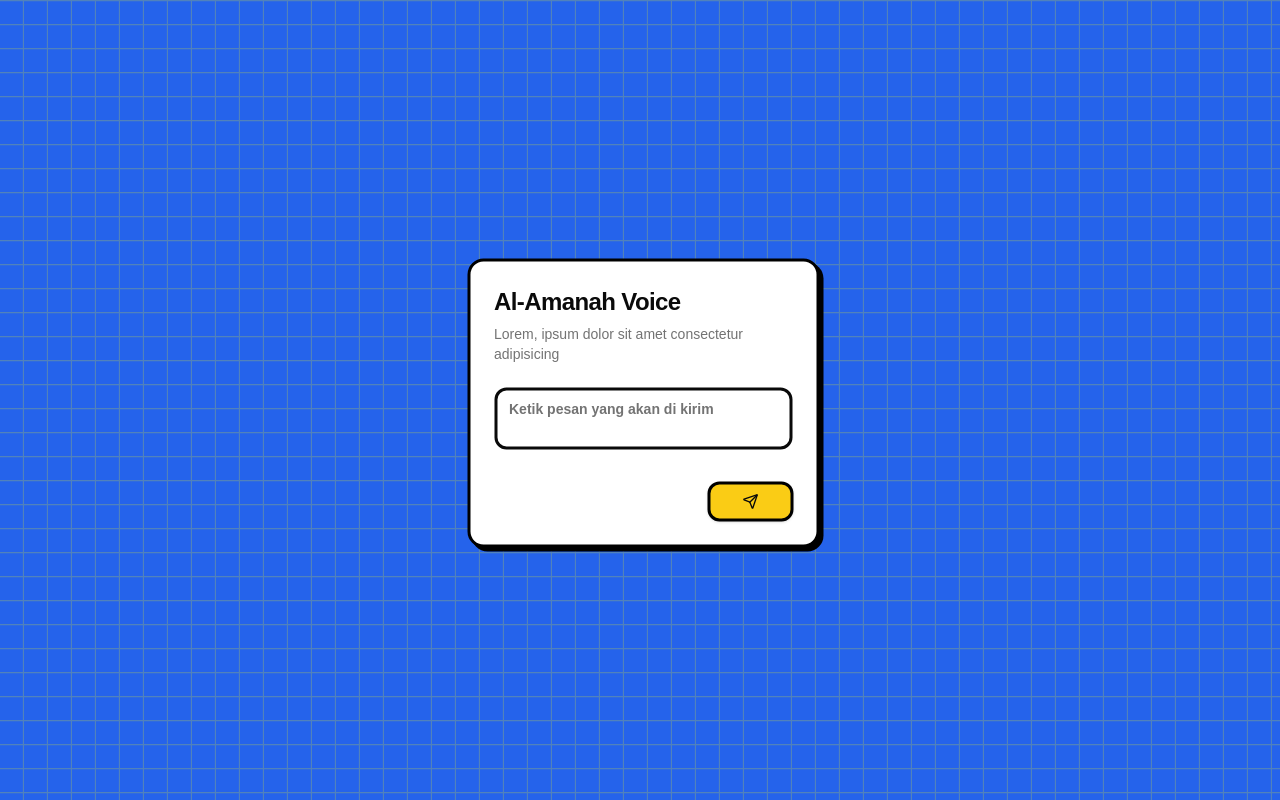
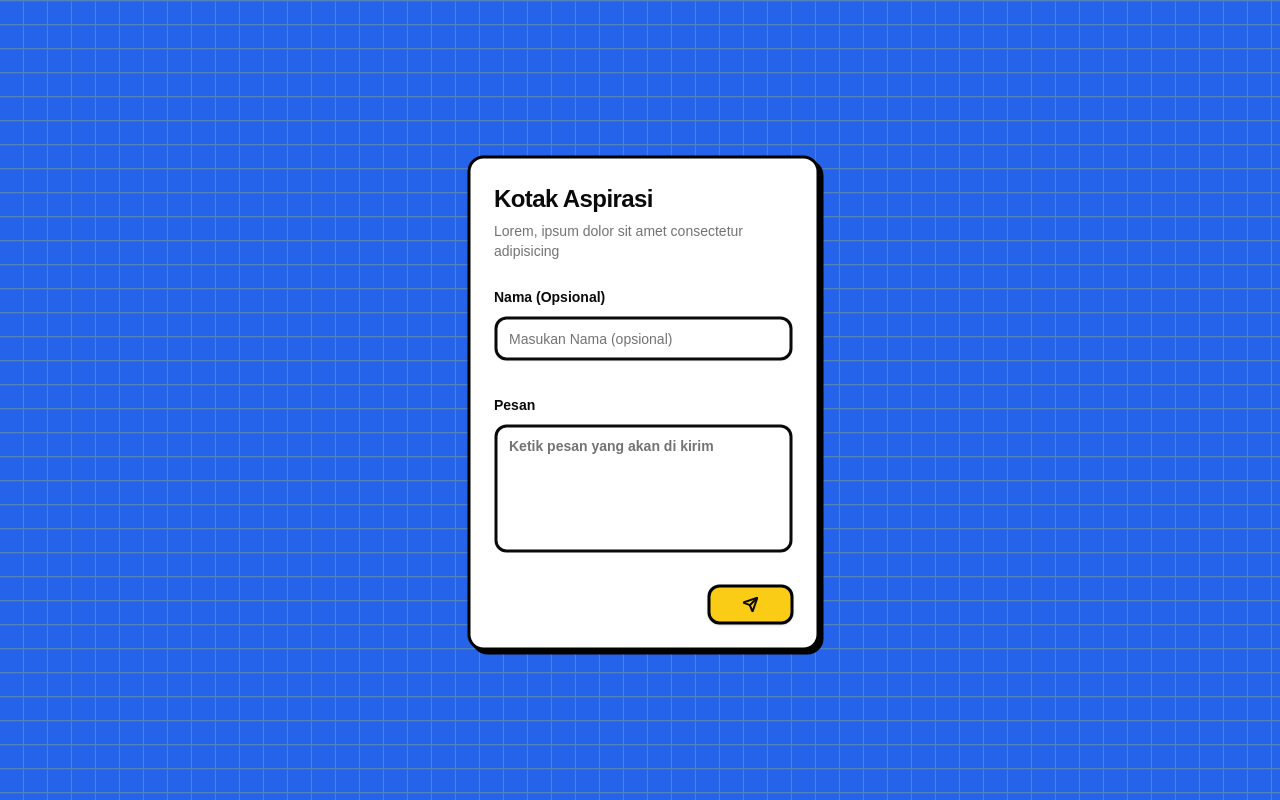
Before and after one commit to alshin24/alamanah-voice, a Next.js app: page / in a window 1280 px wide. Built offline with nearby package versions, Linux system fonts and the light colour scheme.

Commit message:
eeq: feat

```diff
--- a/package.json
+++ b/package.json
@@ -25,7 +25,7 @@
     "sonner": "^1.7.2",
     "tailwind-merge": "^2.6.0",
     "tailwindcss-animate": "^1.0.7",
-    "zod": "^3.24.1"
+    "zod": "^3.24.4"
   },
   "devDependencies": {
     "@eslint/eslintrc": "^3",
--- a/src/app/action.ts
+++ b/src/app/action.ts
@@ -12,12 +12,12 @@ export async function submitForm(data: unknown) {
         throw new Error('Validation failed');
     }
 
-    const { message } = parsedData.data;
+    const { message, name } = parsedData.data;
 
     const { data: messageData, error } = await supabase
         .from('messages')
         .insert([
-            { message }
+            { message, name }
         ])
         .select()
 
@@ -26,6 +26,4 @@ export async function submitForm(data: unknown) {
         console.log("error : ", error.message)
     }
 
-
-
 }
--- a/src/components/form-builder.tsx
+++ b/src/components/form-builder.tsx
@@ -1,7 +1,6 @@
 "use client";
 
 import { useForm } from "react-hook-form";
-import { zodResolver } from "@hookform/resolvers/zod";
 import * as z from "zod";
 import { Button } from "@/components/ui/button";
 import {
@@ -9,6 +8,7 @@ import {
     FormControl,
     FormField,
     FormItem,
+    FormLabel,
     FormMessage,
 } from "@/components/ui/form";
 import { Textarea } from "@/components/ui/textarea";
@@ -17,25 +17,30 @@ import { formSchema } from "@/zod/schema";
 import { submitForm } from "@/app/action";
 import { useState } from "react";
 import { useRouter } from "next/navigation";
+import { zodResolver } from "@hookform/resolvers/zod";
+import { Input } from "./ui/input";
 
 export default function FormBuilder() {
-    const [isLoading, setisLoading] = useState(false)
-    const router = useRouter()
+    const [isLoading, setisLoading] = useState(false);
+    const router = useRouter();
 
     const form = useForm<z.infer<typeof formSchema>>({
         resolver: zodResolver(formSchema),
+        defaultValues: {
+            name: "",
+            message: "",
+        },
     });
 
     async function onSubmit(values: z.infer<typeof formSchema>) {
         try {
-            setisLoading(true)
+            setisLoading(true);
             await submitForm(values);
-            setisLoading(false)
-            router.push('/success')
-
+            setisLoading(false);
+            router.push("/success");
         } catch (error) {
             console.error("Form submission error", error);
-            setisLoading(false)
+            setisLoading(false);
         }
     }
 
@@ -47,14 +52,31 @@ export default function FormBuilder() {
             >
                 <FormField
                     control={form.control}
+                    name="name"
+                    render={({ field }) => (
+                        <FormItem>
+                            <FormLabel>Nama (Opsional)</FormLabel>
+                            <FormControl>
+                                <Input
+                                    placeholder="Masukan Nama (opsional)"
+                                    {...field}
+                                />
+                            </FormControl>
+                            <FormMessage />
+                        </FormItem>
+                    )}
+                />
+                <FormField
+                    control={form.control}
                     name="message"
                     render={({ field }) => (
                         <FormItem>
+                            <FormLabel>Pesan</FormLabel>
                             <FormControl>
                                 <Textarea
-                                    cols={5}
+                                    cols={10}
                                     placeholder="Ketik pesan yang akan di kirim"
-                                    className="resize-none"
+                                    className="resize-none h-32"
                                     {...field}
                                 />
                             </FormControl>
@@ -73,8 +95,11 @@ export default function FormBuilder() {
                         className="font-bold"
                         disabled={isLoading}
                     >
-                        { isLoading ? <Loader2 className="animate-spin"/> : <Send /> }
-
+                        {isLoading ? (
+                            <Loader2 className="animate-spin" />
+                        ) : (
+                            <Send strokeWidth={3} />
+                        )}
                     </Button>
                 </div>
             </form>
--- a/src/components/form-card.tsx
+++ b/src/components/form-card.tsx
@@ -1,4 +1,4 @@
-import * as React from "react"
+import * as React from "react";
 
 import {
     Card,
@@ -6,19 +6,21 @@ import {
     CardDescription,
     CardHeader,
     CardTitle,
-} from "@/components/ui/card"
-import FormBuilder from "./form-builder"
+} from "@/components/ui/card";
+import FormBuilder from "./form-builder";
 
 export default function FormCard() {
     return (
-    <Card className="max-w-[22rem] shadow-active neu neu-pressed ">
+        <Card className="max-w-[22rem] shadow-active neu neu-pressed">
             <CardHeader>
-        <CardTitle className="text-2xl">Al-Amanah Voice</CardTitle>
-        <CardDescription>Lorem, ipsum dolor sit amet consectetur adipisicing </CardDescription>
+                <CardTitle className="text-2xl">Kotak Aspirasi</CardTitle>
+                <CardDescription>
+                    Lorem, ipsum dolor sit amet consectetur adipisicing{" "}
+                </CardDescription>
             </CardHeader>
             <CardContent>
-        <FormBuilder/>
+                <FormBuilder />
             </CardContent>
         </Card>
-  )
+    );
 }
--- a/src/components/success-card.tsx
+++ b/src/components/success-card.tsx
@@ -26,7 +26,7 @@ export default function SuccessCard() {
                 </div>
             </CardContent>
             <CardFooter>
-                    <Button asChild variant="neu" className="w-full mt-3">
+                    <Button asChild variant="neu" className="w-full mt-3 font-bold">
                         <Link href="/" className="font-bold">
                             Kirim Pesan Lagi
                         </Link>
--- a/src/components/ui/input.tsx
+++ b/src/components/ui/input.tsx
@@ -1,22 +1,26 @@
-import * as React from "react"
+import * as React from "react";
 
-import { cn } from "@/lib/utils"
+import { cn } from "@/lib/utils";
 
 const Input = React.forwardRef<HTMLInputElement, React.ComponentProps<"input">>(
     ({ className, type, ...props }, ref) => {
         return (
             <input
                 type={type}
+                // className={cn(
+                //                 "flex min-h-[60px] w-full rounded-xl border-[3px] border-foreground bg-background px-3 py-2 text-sm ring-offset-background file:border-0 file:bg-transparent file:text-sm file:font-medium file:text-foreground placeholder:text-muted-foreground disabled:cursor-not-allowed disabled:opacity-50 placeholder-bold font-bold",
+                //                 className
+                //             )}
                 className={cn(
-          "flex h-9 w-full rounded-md border border-input bg-transparent px-3 py-1 text-base shadow-sm transition-colors file:border-0 file:bg-transparent file:text-sm file:font-medium file:text-foreground placeholder:text-muted-foreground focus-visible:outline-none focus-visible:ring-1 focus-visible:ring-ring disabled:cursor-not-allowed disabled:opacity-50 md:text-sm",
+                    "flex h-11 w-full rounded-xl border-[3px] border-foreground bg-background px-3 py-2 text-base shadow-sm transition-colors file:border-0 file:bg-transparent file:text-sm file:font-medium file:text-foreground placeholder:text-muted-foreground  focus-visible:ring-ring disabled:cursor-not-allowed disabled:opacity-50 md:text-sm",
                     className
                 )}
                 ref={ref}
                 {...props}
             />
-    )
+        );
     }
-)
-Input.displayName = "Input"
+);
+Input.displayName = "Input";
 
-export { Input }
+export { Input };
--- a/src/zod/schema.ts
+++ b/src/zod/schema.ts
@@ -1,8 +1,11 @@
 import { z } from "zod"
 
 const formSchema = z.object({
-    message: z.string().min(1, {
-      message: "Form pesan harus di isi"
+  name: z.string().min(3, {
+    message: "Form nama harus di isi minimal dengan 3 huruf"
+  }).optional(),
+  message: z.string().min(3, {
+    message: "Form pesan harus di isi"
   }),
 })
 
```
Also changed, not shown: src/components/ui/textarea.tsx (+6 -6 lines), src/app/layout.tsx (indentation only), tailwind.config.ts (indentation only), 2 other files (tests, documents, lock files or other folders). Lines whose indentation alone changed are shown as unchanged.
